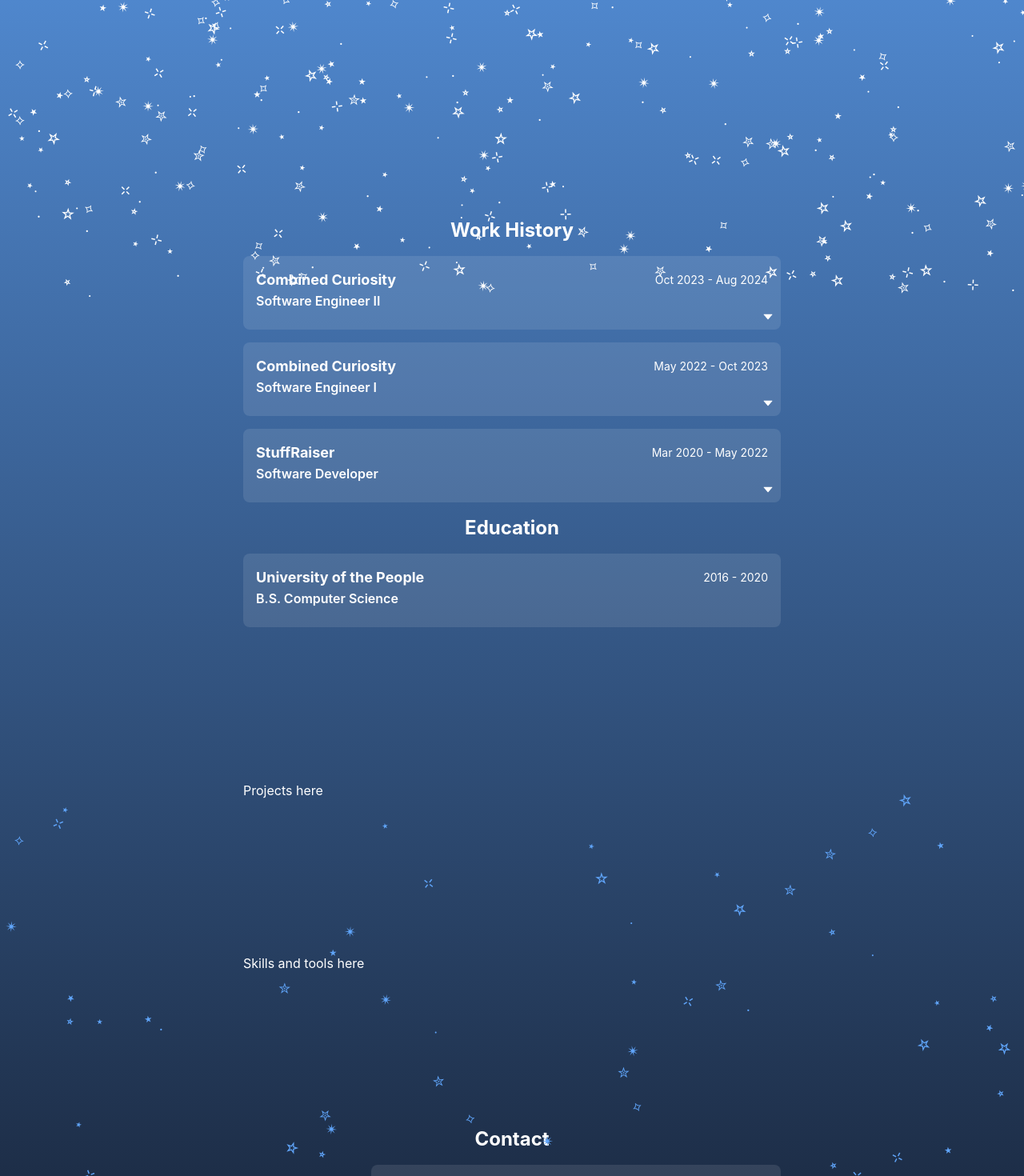
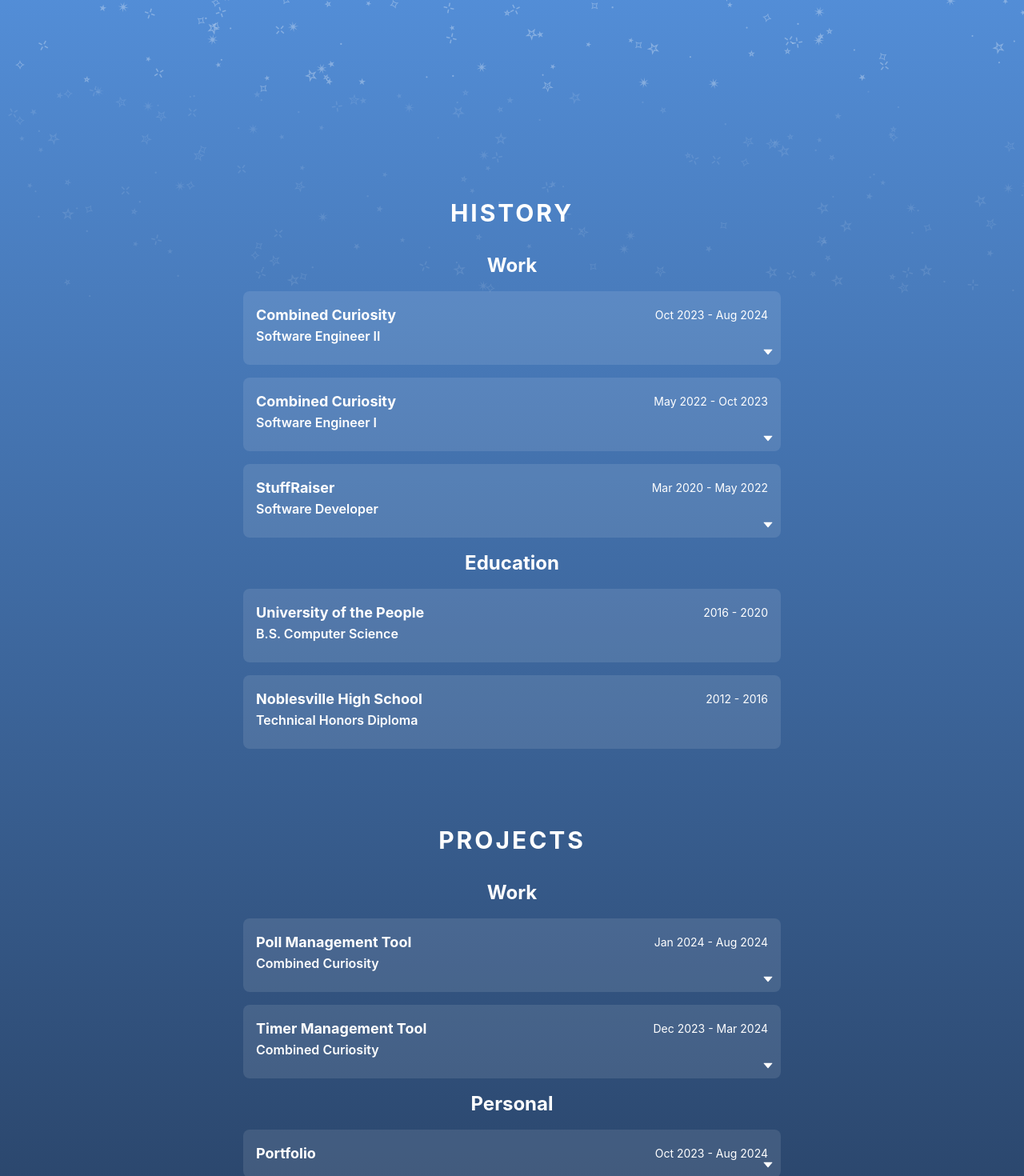
Before and after one commit to jessbarnes/portfolio2024, a React (Create React App) app: page / in a window 1280 px wide. Shown: the part 500-1970 px from the top of the page at 80% size. Built offline with nearby package versions, Linux system fonts and the light colour scheme.

Commit message:
improvements to style consistency, adding more content

```diff
--- a/src/App.tsx
+++ b/src/App.tsx
@@ -16,7 +16,7 @@
 
   const sections = ["work", "projects", "skills", "contact"];
 
-  const anchorStyle = "h-0 m-0 pb-24";
+  const anchorStyle = "pb-12"; // Allows header to be visible below navbar
 
   const scrollTo = (location: string) => {
     switch (location) {
--- a/src/components/RowCard.tsx
+++ b/src/components/RowCard.tsx
@@ -1,5 +1,8 @@
 import { useState } from "react";
 import { AiFillCaretDown, AiFillCaretUp } from "react-icons/ai";
+
+export const BaseCardStyle =
+  "relative flex flex-col bg-white bg-opacity-10 rounded-lg p-2 md:p-4 w-full";
 
 const RowCard = ({
   title,
@@ -22,7 +25,7 @@
     return (
       <div
         key={`card-${title}-${subtitle}`}
-        className="relative flex flex-col bg-white bg-opacity-10 rounded-lg p-2 md:p-4 w-full"
+        className={BaseCardStyle}
         onClick={() => setIsExpanded(!isExpanded)}
       >
         <div className="flex flex-row items-center justify-between">
--- a/src/components/Stars.tsx
+++ b/src/components/Stars.tsx
@@ -13,27 +13,25 @@
   };
 
   const randomX = Math.random() * viewportWidth;
-  let randomY = 0;
-  if (position === "top") {
-    randomY = Math.random() * (viewportWidth > 768 ? 800 : 400) + 50;
-  } else {
-    randomY = -(Math.random() * (viewportWidth > 768 ? 800 : 400) + 50);
+  let randomY = Math.random() * (viewportWidth > 768 ? 800 : 400) + 50;
+  if (position !== "top") {
+    randomY = -randomY;
   }
 
   const rotation = Math.random() * 360;
 
-  let opacity = 50;
+  let opacity = 0.7;
   if (position === "top") {
     if (randomY > 600) {
-      opacity = 10;
+      opacity = 0.1;
     } else if (randomY > 200) {
-      opacity = 20;
+      opacity = 0.3;
     }
   } else {
     if (randomY < -200) {
-      opacity = 10;
+      opacity = 0.1;
     } else if (randomY < -600) {
-      opacity = 20;
+      opacity = 0.3;
     }
   }
 
@@ -44,10 +42,11 @@
         top: randomY,
         transform: `rotate(${rotation}deg)`,
         pointerEvents: "none", // Prevent interaction with the floating text
+        opacity,
       }}
       className={`absolute text-lg ${
         position === "top" ? "text-white" : "text-blue-400"
-      } opacity-${opacity}`}
+      }`}
     >
       {symbol()}
     </div>
@@ -60,9 +59,20 @@
   const amount = viewportWidth > 768 && position === "top" ? 500 : 100;
 
   useEffect(() => {
-    window.addEventListener("resize", () => {
-      setViewportWidth(window.innerWidth);
-    });
+    let resizeTimer: NodeJS.Timeout;
+    const handleResize = () => {
+      clearTimeout(resizeTimer);
+      resizeTimer = setTimeout(() => {
+        setViewportWidth(window.innerWidth);
+      }, 50);
+    };
+
+    window.addEventListener("resize", handleResize);
+
+    return () => {
+      window.removeEventListener("resize", handleResize);
+      clearTimeout(resizeTimer);
+    };
   }, []);
 
   return (
--- a/src/index.css
+++ b/src/index.css
@@ -19,7 +19,7 @@
 /* custom tailwind classes */
 
 .body-container {
-  @apply bg-gradient-to-b from-blue-400 to-gray-900 gap-6 flex flex-col items-center justify-between min-h-screen;
+  @apply bg-gradient-to-b from-blue-400 to-gray-900 flex flex-col items-center justify-between min-h-screen;
 }
 
 .section-container {
@@ -36,11 +36,16 @@
 
 .section-container p,
 h1,
+h2,
 h3 {
   @apply text-white;
 }
 
 .section-container h1 {
+  @apply text-2xl md:text-3xl font-bold tracking-widest uppercase pb-4;
+}
+
+.section-container h2 {
   @apply text-xl md:text-2xl font-bold;
 }
 
@@ -53,7 +58,7 @@
 }
 
 .clickable-white-icon {
-  @apply text-3xl md:text-5xl text-white hover:text-blue-500 cursor-pointer;
+  @apply z-10 text-5xl text-white hover:text-blue-500 cursor-pointer;
 }
 
 .text-link {
--- a/src/sections/footer/index.tsx
+++ b/src/sections/footer/index.tsx
@@ -8,8 +8,8 @@
 const Footer = () => {
   return (
     <>
-      <div className="-mb-6 border-t border-gray-700 relative w-full">
-        <div className="absolute -top-5 md:-top-8 text-white w-full flex justify-center">
+      <div className="mt-12 mb-4 border-t border-gray-700 relative w-full">
+        <div className="absolute -top-8 md:-top-8 text-white w-full flex justify-center">
           <button
             className="clickable-white-icon"
             onClick={() => window.scrollTo(0, 0)}
@@ -39,7 +39,7 @@
               <AiFillLinkedin className="clickable-white-icon" />
             </a>
           </div>
-          <p className="text-xs md:text-sm -mb-2">© JB 2024</p>
+          <p className="text-sm">© JB 2024</p>
         </div>
       </div>
     </>
--- a/src/sections/header/index.tsx
+++ b/src/sections/header/index.tsx
@@ -1,6 +1,6 @@
 const Header = () => {
   return (
-    <div className="flex flex-col items-center justify-center my-24 lg:my-48 gap-4 md:gap-12 lg:gap-24 ">
+    <div className="flex flex-col items-center justify-center pt-24 my-24 lg:my-48 gap-4 md:gap-12 lg:gap-24 ">
       <h1 className="text-4xl lg:text-6xl font-bold text-white tracking-wider">
         Jessica Barnes
       </h1>
--- a/src/sections/projects/index.tsx
+++ b/src/sections/projects/index.tsx
@@ -1,7 +1,36 @@
+import RowCard from "../../components/RowCard";
+import formatDate from "../../utils/formatDate";
+import sortByDate from "../../utils/sortByDate";
+import { personalProjects, workProjects } from "./list";
+
 const Projects = () => {
   return (
     <div className="section-container">
-      <p>Projects here</p>
+      <div className="section-subcontainer">
+        <h1>Projects</h1>
+        <h2>Work</h2>
+        {sortByDate(workProjects).map((p) => (
+          <RowCard
+            key={`project-${p.title}`}
+            title={p.title}
+            subtitle={p.company}
+            dateRange={`
+                ${formatDate(p.startDate)} - ${formatDate(p.endDate)}`}
+            description={p.description}
+          />
+        ))}
+        <h2>Personal</h2>
+        {personalProjects.map((p) => (
+          <RowCard
+            key={`project-${p.title}`}
+            title={p.title}
+            subtitle={p.company}
+            dateRange={`
+                ${formatDate(p.startDate)} - ${formatDate(p.endDate)}`}
+            description={p.description}
+          />
+        ))}
+      </div>
     </div>
   );
 };
--- /dev/null
+++ b/src/sections/projects/list.tsx
@@ -0,0 +1,36 @@
+type Project = {
+  company?: string;
+  title: string;
+  startDate: string;
+  endDate: string;
+  description: string;
+};
+
+export const personalProjects: Project[] = [
+  {
+    title: "Portfolio",
+    startDate: "2023-10-01",
+    endDate: "2024-8-1",
+    description:
+      "You are here! I built this static site using React and hosted it on Github Pages. It's written in TypeScript and styled with TailwindCSS.",
+  },
+];
+
+export const workProjects: Project[] = [
+  {
+    title: "Poll Management Tool",
+    company: "Combined Curiosity",
+    startDate: "2024-1-01",
+    endDate: "2024-8-1",
+    description: `Planned a new poll component to be used within the webinar pages alongside the chat window, requiring the creation of multiple relational tables for the complex object structure, and cross team collaboration.
+      Developed handling branching paths and timing prompts to appear at set timestamps within the webinar video. Triggered sending specific events to Drip which required thorough testing with the analytics team.
+      Built a multi-layered form for the component within our admin site, and included a dynamic Mermaid web diagram with which a marketer could easily preview the branching paths they were building.`,
+  },
+  {
+    title: "Timer Management Tool",
+    company: "Combined Curiosity",
+    startDate: "2023-12-01",
+    endDate: "2024-3-1",
+    description: `Developed a tool to define schedules for repeating timers. Previously, marketers would edit individual Instapages by hand when timers ran out, so this relatively simple addition saved immeasurable headaches.`,
+  },
+];
--- a/src/sections/skills/index.tsx
+++ b/src/sections/skills/index.tsx
@@ -1,7 +1,21 @@
+import { BaseCardStyle } from "../../components/RowCard";
+import skills from "./skills";
+import tools from "./tools";
+
 const Skills = () => {
   return (
     <div className="section-container">
-      <p>Skills and tools here</p>
+      <div className="section-subcontainer">
+        <h1>Skills</h1>
+        <h2>Languages</h2>
+        <div className={BaseCardStyle}>
+          <p>{skills.map((s) => s).join(", ")}</p>
+        </div>
+        <h2>Technologies</h2>
+        <div className={BaseCardStyle}>
+          <p>{tools.map((s) => s).join(", ")}</p>
+        </div>
+      </div>
     </div>
   );
 };
--- a/src/sections/work/index.tsx
+++ b/src/sections/work/index.tsx
@@ -1,20 +1,17 @@
 import RowCard from "../../components/RowCard";
 import formatDate from "../../utils/formatDate";
-import history from "./history";
+import sortByDate from "../../utils/sortByDate";
+import jobs from "./jobs";
 
 const Work = () => {
   return (
     <div className="section-container">
       <div className="section-subcontainer">
-        <h1>Work History</h1>
-        {history
-          .sort(
-            (a, b) =>
-              new Date(b.startDate).getTime() - new Date(a.startDate).getTime()
-          )
-          .map((w) => (
+        <h1>History</h1>
+        <h2>Work</h2>
+        {sortByDate(jobs).map((w) => (
           <RowCard
-              key={`history-${w.company}`}
+            key={`history-${w.company}-${w.title}`}
             title={w.company}
             subtitle={w.title}
             dateRange={`
@@ -22,12 +19,16 @@
             description={w.description}
           />
         ))}
-
-        <h1>Education</h1>
+        <h2>Education</h2>
         <RowCard
           title="University of the People"
           subtitle="B.S. Computer Science"
           dateRange="2016 - 2020"
+        />
+        <RowCard
+          title="Noblesville High School"
+          subtitle="Technical Honors Diploma"
+          dateRange="2012 - 2016"
         />
       </div>
     </div>
--- a/src/sections/work/history.tsx
+++ b/src/sections/work/jobs.tsx
@@ -1,4 +1,4 @@
-type History = {
+type Job = {
   company: string;
   title: string;
   startDate: string;
@@ -6,7 +6,7 @@
   description: string;
 };
 
-const history: History[] = [
+const jobs: Job[] = [
   {
     company: "Combined Curiosity",
     title: "Software Engineer II",
@@ -33,4 +33,4 @@
   },
 ];
 
-export default history;
+export default jobs;
--- /dev/null
+++ b/src/utils/sortByDate.tsx
@@ -0,0 +1,7 @@
+const sortByDate = (list: any[]) => {
+  return list.sort(
+    (a, b) => new Date(b.startDate).getTime() - new Date(a.startDate).getTime()
+  );
+};
+
+export default sortByDate;
```
Lines whose indentation alone changed are shown as unchanged.
